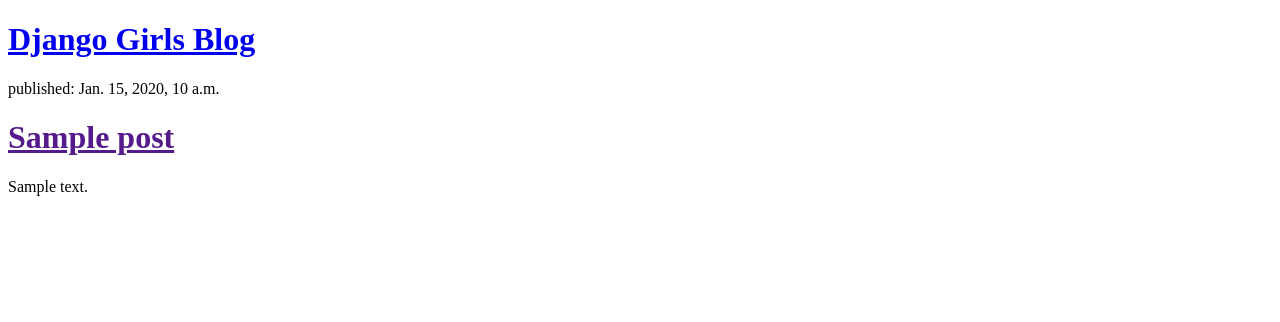
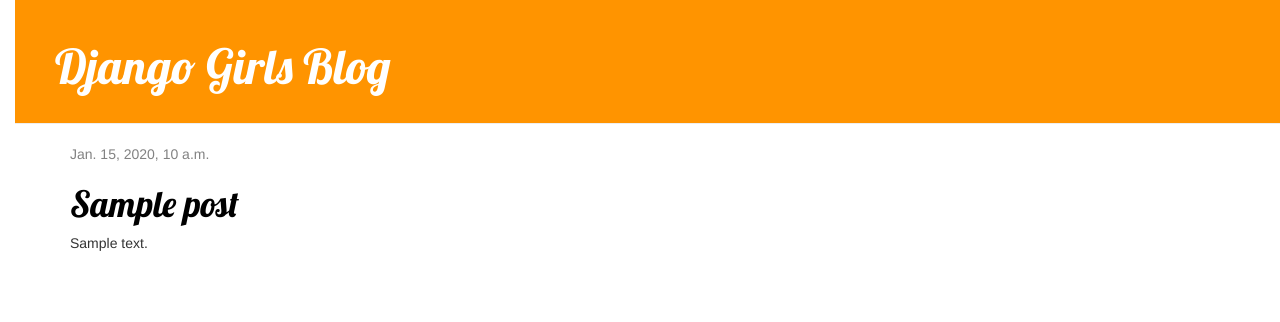
Before and after one commit to mtsharpe/my-first-blog, a Django app: template blog/templates/blog/post_list.html in a window 1280 px wide. Shown: the top 322 px of the page. Run offline with Django 3.2, Linux system fonts and the light colour scheme; the template is opened without the code that fills it: values that come from a table or form of the project are taken from there, others are empty; tables that the repository leaves empty hold one stand-in row (values such as "Sample post"); some libraries are stand-ins or nearby versions.

Commit message:
added views template css

```diff
--- /dev/null
+++ b/blog/static/css/blog.css
@@ -0,0 +1,55 @@
+h1 a {
+  color: #FCA205;
+  font-family: 'Lobster';
+}
+
+body {
+  padding-left: 15px;
+}
+
+.page-header {
+  background-color: #ff9400;
+  margin-top: 0;
+  padding: 20px 20px 20px 40px;
+}
+
+.page-header h1, .page-header h1 a, .page-header h1 a:visited, .page-header h1 a:active {
+  color: #ffffff;
+  font-size: 36pt;
+  text-decoration: none;
+}
+
+.content {
+  margin-left: 40px;
+}
+
+h1, h2, h3, h4 {
+  font-family: 'Lobster', cursive;
+}
+
+.date {
+  color: #828282;
+}
+
+.save {
+  float: right;
+}
+
+.post-form textarea, .post-form input {
+  width: 100%;
+}
+
+.top-menu, .top-menu:hover, .top-menu:visited {
+  color: #ffffff;
+  float: right;
+  font-size: 26pt;
+  margin-right: 20px;
+}
+
+.post {
+  margin-bottom: 70px;
+}
+
+.post h1 a, .post h1 a:visited {
+  color: #000000;
+}
--- /dev/null
+++ b/blog/templates/blog/base.html
@@ -0,0 +1,28 @@
+<!DOCTYPE html>
+{% load staticfiles %}
+<html lang="en">
+<head>
+  <meta charset="UTF-8">
+  <meta name="viewport" content="width=device-width, initial-scale=1.0">
+  <meta http-equiv="X-UA-Compatible" content="ie=edge">
+  <link href="//fonts.googleapis.com/css?family=Lobster&subset=latin,latin-ext" rel="stylesheet" type="text/css">
+  <link rel="stylesheet" href="//maxcdn.bootstrapcdn.com/bootstrap/3.2.0/css/bootstrap.min.css">
+  <link rel="stylesheet" href="//maxcdn.bootstrapcdn.com/bootstrap/3.2.0/css/bootstrap-theme.min.css">
+  <link rel="stylesheet" href="{% static 'css/blog.css' %}">
+  <title>Blog</title>
+</head>
+<body>
+  <div class="page-header">
+      <h1><a href="/">Django Girls Blog</a></h1>
+  </div>
+
+  <div class ="content container">
+    <div class="row">
+      <div class="col-md-8">
+      {% block content %}
+      {% endblock %}
+      </div>
+    </div>
+  </div>
+</body>
+</html>
--- a/blog/templates/blog/post_list.html
+++ b/blog/templates/blog/post_list.html
@@ -1,21 +1,13 @@
-<!DOCTYPE html>
-<html lang="en">
-<head>
-  <meta charset="UTF-8">
-  <meta name="viewport" content="width=device-width, initial-scale=1.0">
-  <meta http-equiv="X-UA-Compatible" content="ie=edge">
-  <title>Blog</title>
-</head>
-<body>
-  <div>
-      <h1><a href="/">Django Girls Blog</a></h1>
+{% extends 'blog/base.html' %}
+
+{% block content %}
+  {% for post in posts %}
+    <div class="post">
+      <div class="date">
+        {{ post.published_date }}
   </div>
-  {% for post in posts %}
-    <div>
-      <p>published: {{ post.published_date }}</p>
-      <h1><a href="">{{ post.title }}</a></h1>
-      <p>{{ post.text|linebreaksbr }}</p>
-    </div>
+  <h1><a href="{% url 'post_detail' pk=post.pk %}">{{ post.title }}</a></h1>
+  <p>{{ post.text|linebreaksbr }}</p>
+  </div>
   {% endfor %}
-</body>
-</html>
+{% endblock %}
--- a/blog/urls.py
+++ b/blog/urls.py
@@ -3,4 +3,5 @@ from . import views
 
 urlpatterns = [
     url(r'^$', views.post_list, name='post_list'),
+    url(r'^post/(?P<pk>\d+)/$', views.post_detail, name='post_detail'),
 ]
--- a/blog/views.py
+++ b/blog/views.py
@@ -1,7 +1,11 @@
-from django.shortcuts import render
+from django.shortcuts import render, get_object_or_404
 from django.utils import timezone
 from .models import Post
 
 def post_list(request):
     posts = Post.objects.filter(published_date__lte=timezone.now()).order_by('published_date')
     return render(request, 'blog/post_list.html', {'posts': posts})
+
+def post_detail(request, pk):
+    post = get_object_or_404(Post, pk=pk)
+    return render(request, 'blog/post_detail.html', {'post': post})
```
Also changed, not shown: blog/templates/blog/post_detail.html (added, +12 -0 lines).
